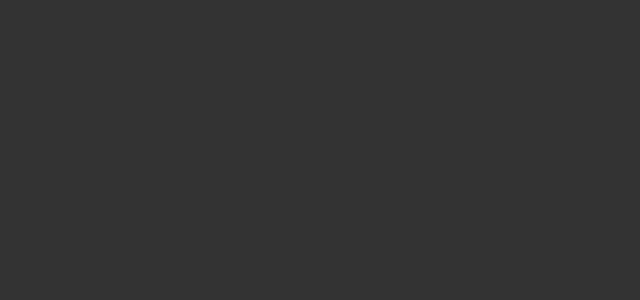
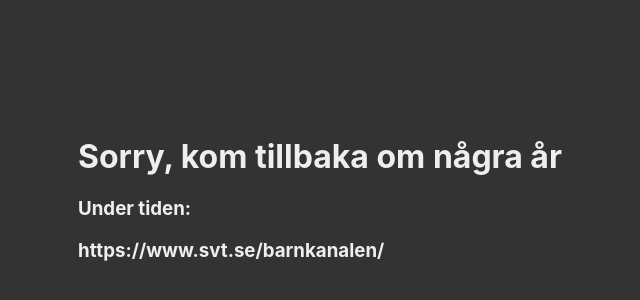
Before and after one commit to AdaHep/Krok-och-stok, a React (Create React App) app: page /under18 in a window 1280 px wide. Before the commit this address had no page. Shown: the part 202-502 px from the top of the page, without its empty margins (320-960 px from the left). Built offline with nearby package versions, Linux system fonts and the light colour scheme.

Commit message:
Skapat grundlayout för startsida

```diff
--- a/src/components/App.tsx
+++ b/src/components/App.tsx
@@ -2,6 +2,7 @@
 import AgeCheck from "./ageCheck";
 import AlkoCounter from "./alkoCounter";
 import Layout from "./Layout";
+import Under18 from "./under18";
 
 function App() {
   return (
@@ -9,6 +10,7 @@
       <Routes>
         <Route path="/" element={<AgeCheck />}></Route>
         <Route path="alkoCounter" element={<AlkoCounter />}></Route>
+        <Route path="under18" element={<Under18 />}></Route>
       </Routes>
     </BrowserRouter>
   );
--- a/src/components/ageCheck.tsx
+++ b/src/components/ageCheck.tsx
@@ -7,10 +7,10 @@
       <div style={ageCheckStyle}>
         <h1>Hur gammal är du?</h1>
         <div style={ageButtonsContainer}>
-          <Link style={linkStyle} to={"alkoCounter"}>
+          <Link style={linkStyle} to={"./alkoCounter"}>
             <h2>Över 18+</h2>
           </Link>
-          <Link style={linkStyle} to={"/"}>
+          <Link style={linkStyle} to={"./under18"}>
             <h2>Under 18+</h2>
           </Link>
         </div>
--- /dev/null
+++ b/src/components/under18.tsx
@@ -0,0 +1,11 @@
+function Under18() {
+  return (
+    <div>
+      <h1>Sorry, kom tillbaka om några år</h1>
+      <h3>Under tiden:</h3>
+      <h3>https://www.svt.se/barnkanalen/</h3>
+    </div>
+  );
+}
+
+export default Under18;
```
Also changed, not shown: 1 other file (tests, documents, lock files or other folders).
